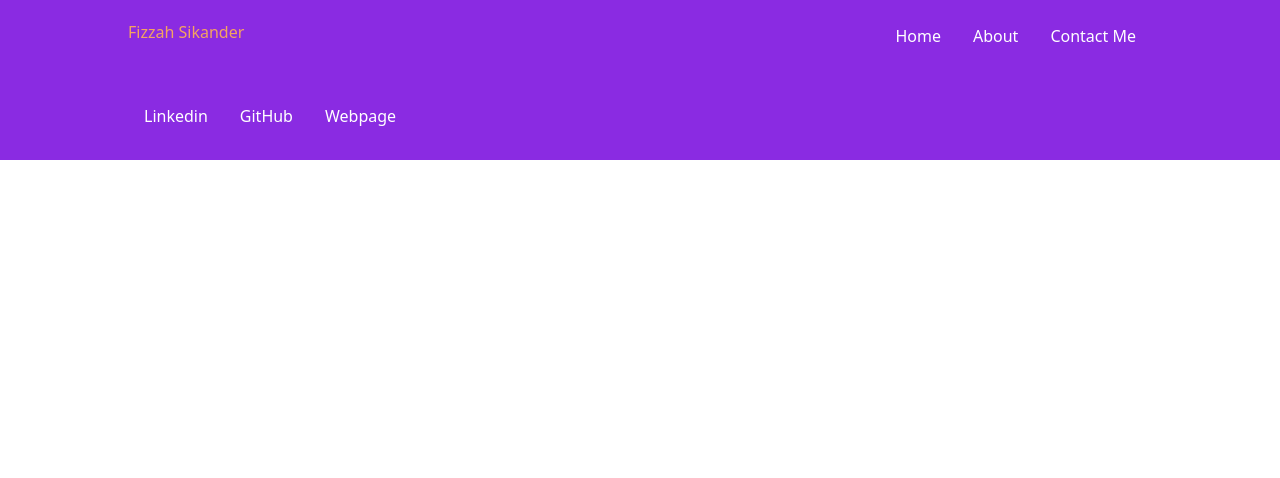
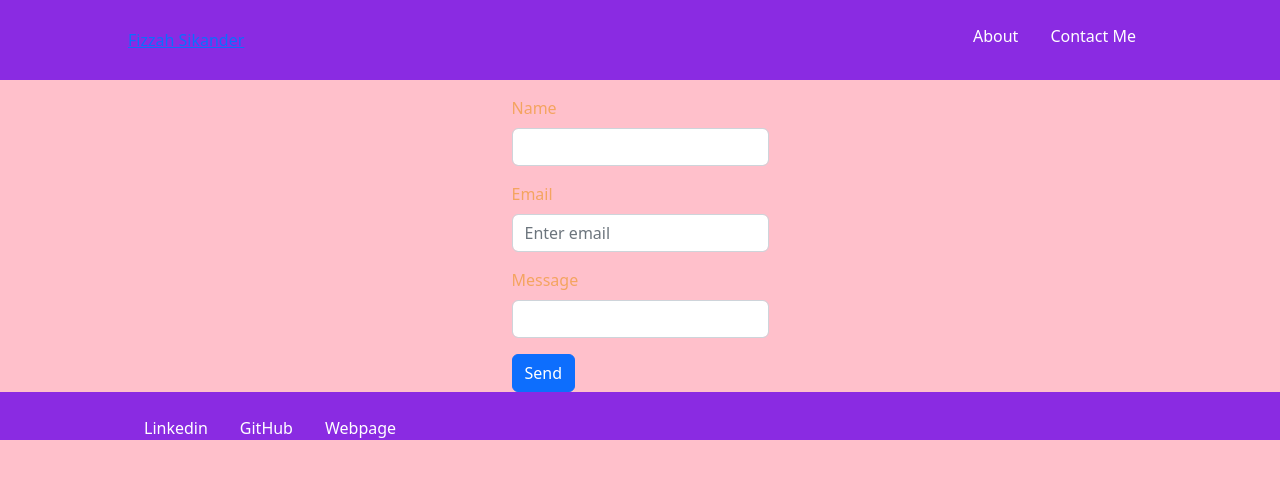
Before and after one commit to FizzahSikander/React-First-Project, a React (Create React App) app: page /ContactMe in a window 1280 px wide. Shown: the top 478 px of the page. Built offline with nearby package versions, Linux system fonts and the light colour scheme.

Commit message:
added changes for contact page

```diff
--- a/src/App.js
+++ b/src/App.js
@@ -2,24 +2,22 @@ import { BrowserRouter, Form, Route, Routes } from "react-router-dom";
 import Header from "./components/Header";
 import Home from "./components/Home";
 import About from "./components/About";
-import Login from "./components/Login";
+import Login from "./components/ContactMe";
 import Footer from "./components/Footer";
 
 function App() {
   return (
     <BrowserRouter>
-      <div>
+      <div className="containerone">
           <Header />
-      </div>
         <div>
           <Routes>
-          <Route path="/Home" element={<Home />} />
+            <Route path="/" element={<Home />} />
             <Route path="/About" element={<About />} />
-          <Route path="/Login" element={<Login />} />
+            <Route path="/ContactMe" element={<Login />} />
           </Routes>
         </div>
-      <div>
-        <Footer/>
+          <Footer />
       </div>
     </BrowserRouter>
   );
--- a/src/components/About.js
+++ b/src/components/About.js
@@ -1,4 +1,6 @@
 import ImageDisplay from "./mypic";
+import aboutpic from "../images/picture.webp";
+import anotherpic from "../images/photography.jpg";
 const Home = () => {
     return (
         <><><div className="container"><div className="secondpageContainer-left">
@@ -7,14 +9,14 @@ const Home = () => {
                 in this field because it allows me to combine my passion for creativity and problem-solving.
                 I enjoy the challenge of taking a design concept and turning it into a fully functional and visually stunning website or application. Moreover, the constantly evolving nature of the field means that there is always something new to learn and explore, which keeps me engaged and motivated.
             </p>
-        </div><ImageDisplay /></div>
+        </div><ImageDisplay picture={anotherpic} /></div>
         </><><div className="container"><div className="secondpageContainer-left">
             <h2 className="secondpage_container-title">WHAT I CAN OFFER</h2>
             <p className="secondpage_container-info">As a Front End Developer, I bring a unique combination of technical expertise and creative problem-solving skills to the table. I am proficient in HTML, CSS, and JavaScript, and have experience working with a variety of frameworks and libraries.But my value to the company goes beyond just technical skills. I am also passionate about creating visually appealing and user-friendly interfaces that deliver a seamless user experience. Additionally, my strong attention to detail and ability to collaborate effectively with designers and back-end developers allow me to deliver high-quality work that meets the needs of both the client and end-users.
                 Furthermore, I am committed to staying up-to-date with the latest front-end development trends and techniques, and I am always looking for ways to improve my skills and knowledge.
                 Overall, as a Front End Developer, I can offer the company my technical expertise, creative problem-solving skills, and commitment to delivering high-quality work that meets the needs of both the client and end-users.
             </p>
-        </div><ImageDisplay /></div></></>
+        </div><ImageDisplay picture={aboutpic} /></div></></>
     );
 };
 export default Home;
--- a/src/components/Login.js
+++ b/src/components/ContactMe.js
@@ -1,5 +1,16 @@
-const Login = ({ handleSubmit, email, setEmail,setMessage,setName,name ,message}) => {
-    return (
+import { useState } from "react";
+
+const ContactMe = ({ }) => {
+  const [name, setName] = useState("")
+  const [email, setEmail] = useState("")
+  const [message, setMessage] = useState("")
+  const [submitted, setSubmitted] = useState(false);
+  const handleSubmit = (event) => {
+    event.preventDefault();
+    setSubmitted(true);
+  }
+  return (
+    <div>
       <form onSubmit={handleSubmit} className="mt-3">
         <div className="form-group mb-3">
           <label className="form-label">Name</label>
@@ -33,11 +44,20 @@ const Login = ({ handleSubmit, email, setEmail,setMessage,setName,name ,message}
           />
         </div>
 
-        <button  className="btn btn-primary">
+        <button className="btn btn-primary">
           Send
         </button>
       </form>
-    );
-  };
 
-  export default Login;
+      {submitted && (
+        <div className="mt-3">
+          <h3>Contact Details:</h3>
+          <p>Name: {name}</p>
+          <p>Email: {email}</p>
+          <p>Message: {message}</p>
+        </div>
+      )}
+    </div >
+  );
+};
+export default ContactMe;
--- a/src/components/Footer.js
+++ b/src/components/Footer.js
@@ -1,7 +1,7 @@
 import { Link } from "react-router-dom";
 const Footer = () => {
     return (
-        <header className="header">
+        <header className="header footer">
             <nav>
                 <ul>
                     <li><Link className="links" to="/">Linkedin</Link></li>
--- a/src/components/Header.js
+++ b/src/components/Header.js
@@ -2,12 +2,11 @@ import { Link } from "react-router-dom";
 const Header = () => {
     return (
         <header className="header">
-            <p>Fizzah Sikander</p>
+            <a href="http://localhost:3000">Fizzah Sikander</a>
             <nav>
                 <ul>
-                    <li><Link className="links" to="/Home">Home</Link></li>
                     <li><Link className="links" to="/About">About</Link></li>
-                    <li><Link className="links" to="/Login">Contact Me</Link></li>
+                    <li><Link className="links" to="/ContactMe">Contact Me</Link></li>
                 </ul>
             </nav>
         </header>
--- a/src/components/Home.js
+++ b/src/components/Home.js
@@ -1,5 +1,7 @@
 import ImageDisplay from "./mypic";
 import Button from "./Button";
+import picone from "../images/picture.webp";
+
 
 const Home = () => {
     return (
@@ -16,7 +18,7 @@ const Home = () => {
                 opportunities with you soon!
             </p>
             <a href="About"><Button /></a>
-        </div><ImageDisplay /></div></>
+        </div><ImageDisplay picture={picone} /></div></>
     );
 };
 export default Home;
--- a/src/components/mypic.js
+++ b/src/components/mypic.js
@@ -1,5 +1,4 @@
-import mypic from "../images/pic.png";
-const ImageDisplay = () => {
+const ImageDisplay = ({picture}) => {
     return (
         <div
             style={{
@@ -9,7 +8,7 @@ const ImageDisplay = () => {
                 flexDirection: "column",
             }}
         >
-            <img src={mypic} alt="My picture" height={400} width={350} />
+            <img src={picture} alt="My picture" height={400} width={350} />
         </div>
     );
 };
--- a/src/index.css
+++ b/src/index.css
@@ -22,11 +22,6 @@ body {
   justify-content: center;
   align-items: center;
   flex-direction: row;
-}
-
-.home {
-  display: flex;
-  flex-direction: column;
 }
 
 .header {
@@ -94,72 +89,15 @@ body {
   flex-wrap: wrap;
   min-height: 450px;
 }
+.containerone{
+  background-color: pink;
+  display: flex;
+  width: 100%;
+  flex-direction: column;
+  min-height: 100vh;
+  max-width: 100vw;
 
-
-.link__list li {
-  text-decoration: none;
-  list-style: none;
 }
-
-.abouts {
-  color: black;
-  text-decoration: none;
-  text-align: center;
+.footer{
+  height: auto;
 }
-
-.reuse-btn {
-  text-align: center;
-  padding: 0.7rem;
-  margin-bottom: 2rem;
-  font-size: 1.5rem;
-  font-weight: 700;
-  outline: none;
-  border-radius: 5px;
-  cursor: pointer;
-}
-
-.nametag {
-  display: flex;
-  flex-direction: column;
-  margin: 0.5rem 0.3rem 0.3rem 0.5rem;
-  border: 3px solid black;
-}
-
-.nametag p {
-  margin: 0 1rem 0 1rem;
-}
-
-.card {
-  background-color: #c9fbf4;
-  color: #000;
-  border: 2px solid #5b9f96;
-  border-radius: 15px;
-  padding: 40px 50px;
-  margin: 20px 0;
-  position: relative;
-}
-
-.card.reverse {
-  background-color: #000;
-  color: #fff;
-}
-
-.card h2 {
-  font-size: 22px;
-  font-weight: 600;
-  text-align: center;
-}
-
-.num-display {
-  position: absolute;
-  top: -10px;
-  left: -10px;
-  background-color: #ffe4cb;
-  border: 2px solid #eba96c;
-  border-radius: 40px;
-  padding: 0.5rem;
-}
-.mt-3 {
-  width: 300px;
-  margin-left: 20px;
-}
```
Also changed, not shown: src/images/photography.jpg (added), src/images/picture.webp (added). Lines whose indentation alone changed are shown as unchanged.
